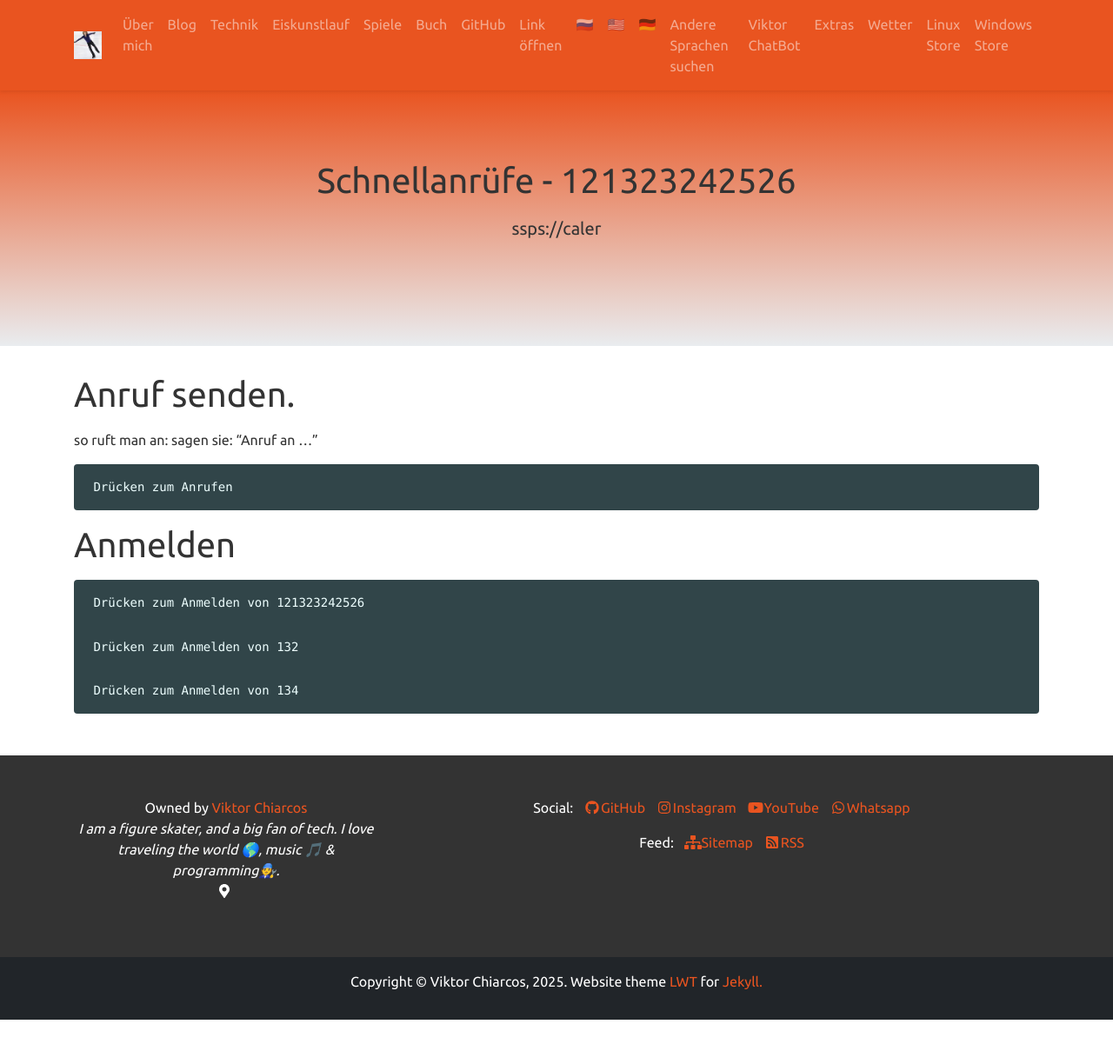
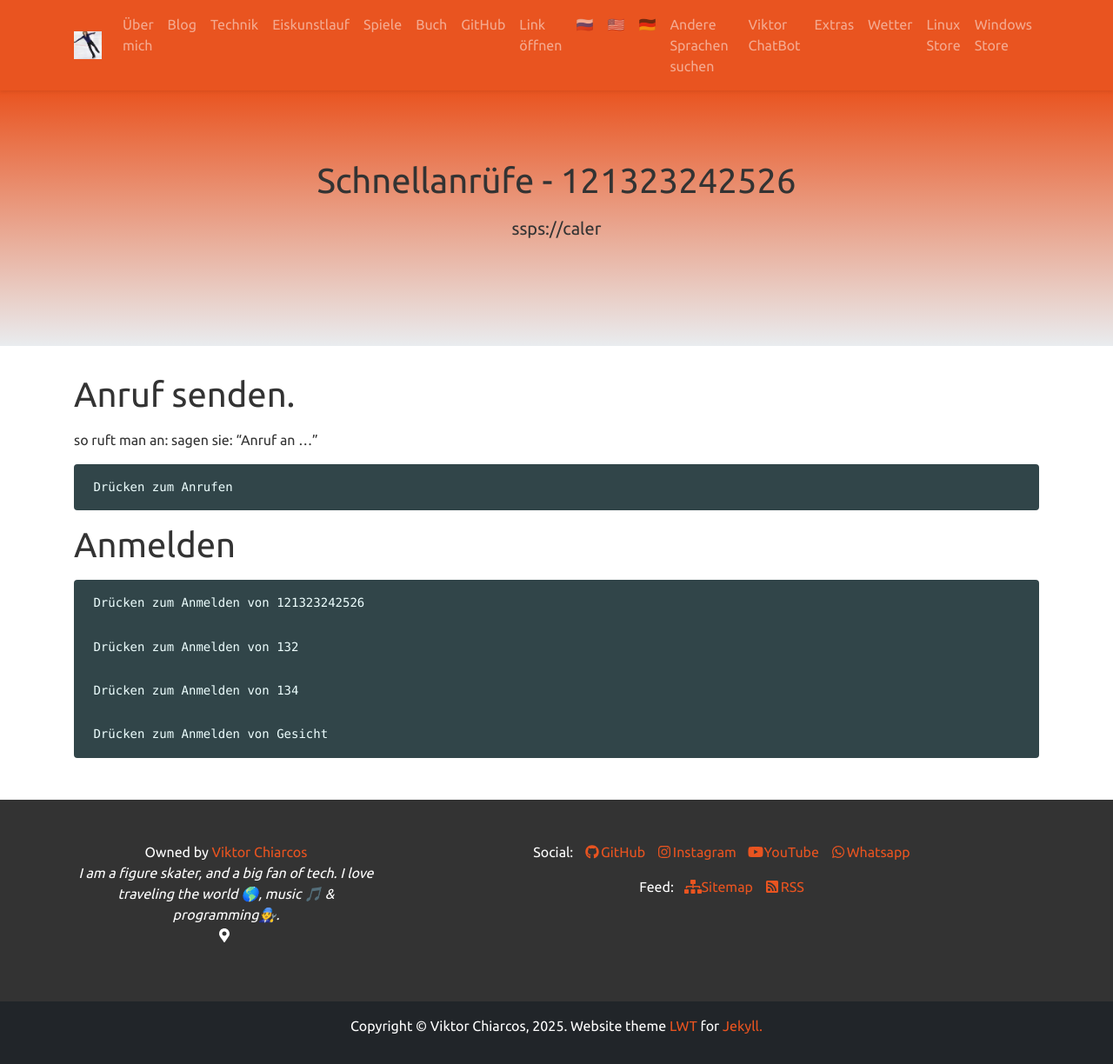
Before and after one commit to viktor-chiarcos/viktor-chiarcos.github.io, a Jekyll site: the page built from _pages/ssps/sp-caller.md, in a window 1280 px wide. Shown: the whole page at 87% size. Built offline with Jekyll 4.4.1, drawn with Linux system fonts in a browser that asks for light colours; before the commit the page ends 1173 px from its top, so only the background shows below that.

Commit message:
Update sp-caller.md

```diff
--- a/_pages/ssps/sp-caller.md
+++ b/_pages/ssps/sp-caller.md
@@ -21,3 +21,5 @@ so ruft man an:  sagen sie: "Anruf an ..."
      Drücken zum Anmelden von 132
 
      Drücken zum Anmelden von 134
+
+     Drücken zum Anmelden von Gesicht
```
